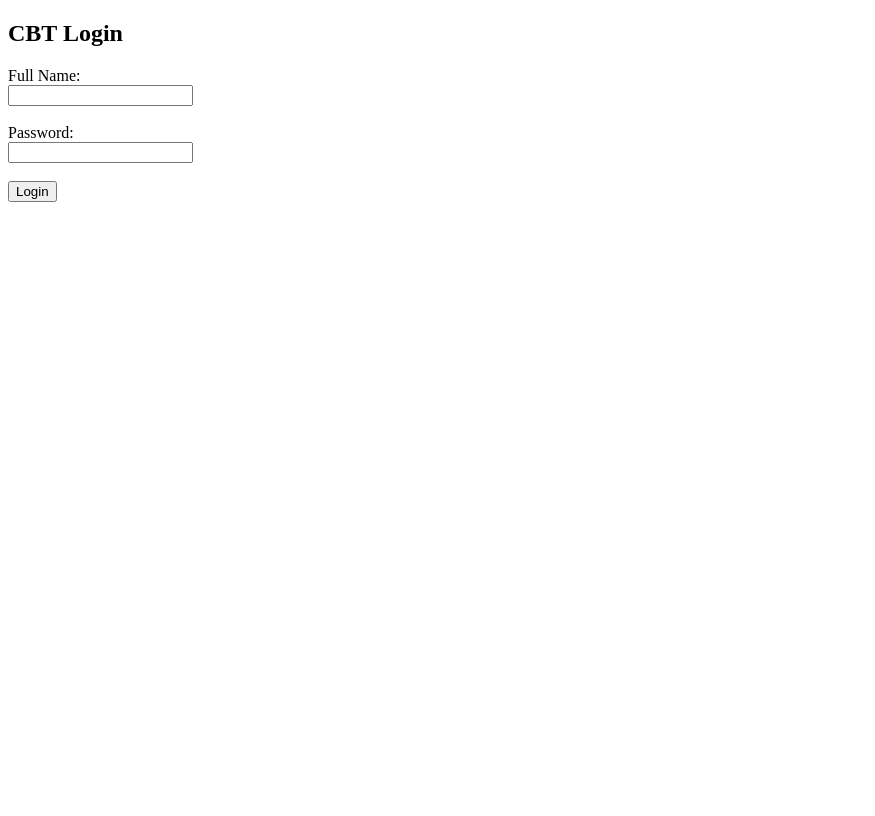
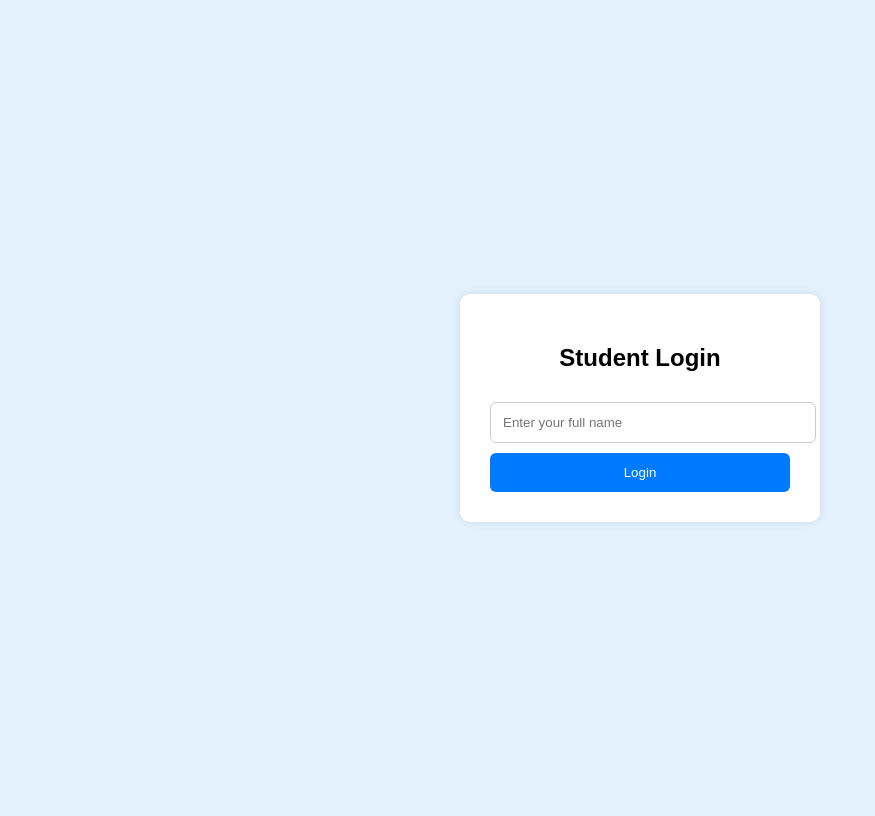
Before and after one commit to Pearl-David/Discipleship-training-cbt-exam-app, a Flask app: page /login in a window 1280 px wide. Shown: the whole page, without its empty margins (0-875 px from the left). Before the commit the page ends 202 px from the top, so only its background shows below. Run offline with Flask 3, Linux system fonts and the light colour scheme.

Commit message:
Update login.html

```diff
--- a/templates/login.html
+++ b/templates/login.html
@@ -1,14 +1,63 @@
 <!DOCTYPE html>
-<html>
-<head><title>Login</title></head>
+<html lang="en">
+<head>
+    <meta charset="UTF-8">
+    <title>Login</title>
+    <style>
+        body {
+            font-family: Arial, sans-serif;
+            background: #e3f2fd;
+            display: flex;
+            justify-content: center;
+            align-items: center;
+            height: 100vh;
+        }
+        .login-box {
+            background: #fff;
+            padding: 30px;
+            border-radius: 10px;
+            box-shadow: 0 0 10px rgba(0,0,0,0.1);
+            width: 300px;
+            text-align: center;
+        }
+        h2 {
+            margin-bottom: 20px;
+        }
+        input[type="text"] {
+            width: 100%;
+            padding: 12px;
+            margin: 10px 0;
+            border: 1px solid #ccc;
+            border-radius: 6px;
+        }
+        button {
+            width: 100%;
+            background-color: #007bff;
+            color: white;
+            padding: 12px;
+            border: none;
+            border-radius: 6px;
+            cursor: pointer;
+        }
+        button:hover {
+            background-color: #0056b3;
+        }
+        .error {
+            color: red;
+            margin-bottom: 10px;
+        }
+    </style>
+</head>
 <body>
-    <h2>CBT Login</h2>
-    <form method="post">
-        <label>Full Name:</label><br>
-        <input type="text" name="username" required><br><br>
-        <label>Password:</label><br>
-        <input type="text" name="password" required><br><br>
-        <input type="submit" value="Login">
-    </form>
+    <div class="login-box">
+        <h2>Student Login</h2>
+        {% if error %}
+            <div class="error">{{ error }}</div>
+        {% endif %}
+        <form method="POST" action="{{ url_for('login') }}">
+            <input type="text" name="username" placeholder="Enter your full name" required>
+            <button type="submit">Login</button>
+        </form>
+    </div>
 </body>
 </html>
```
